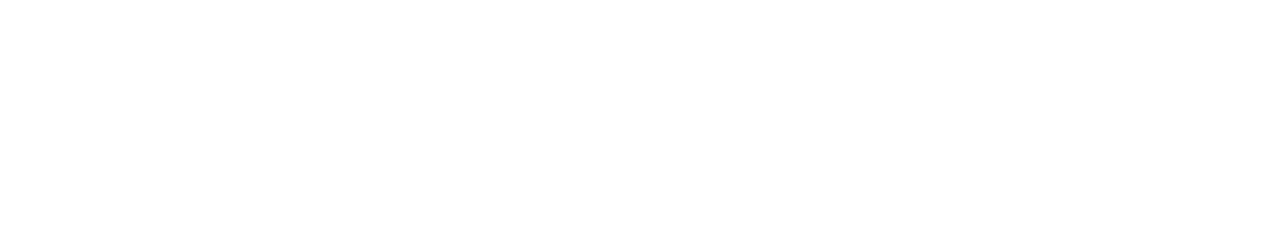
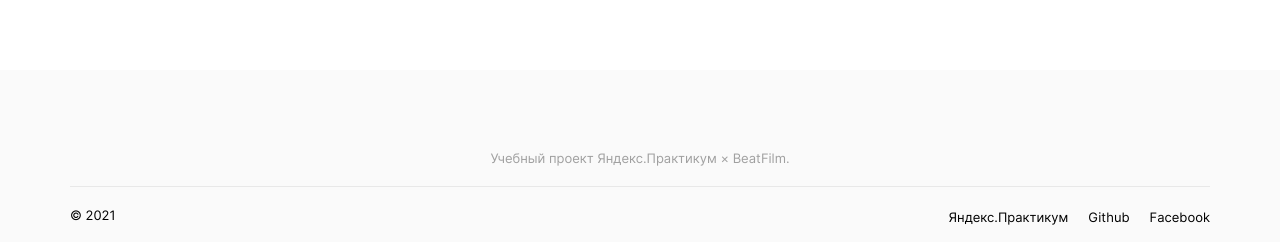
Before and after one commit to stvor/movies-explorer-frontend, a React (Create React App) app: page /movies in a window 1280 px wide. Before the commit this address led to /signin. Shown: the part 1525-1767 px from the top of the page. Before the commit the page ends 800 px from the top, so only its background shows below. Built offline with nearby package versions, Linux system fonts and the light colour scheme; no server answers.

Commit message:
refactor: перенес логику показа футера в Route внутри Footer

```diff
--- a/src/components/App/App.js
+++ b/src/components/App/App.js
@@ -15,8 +15,8 @@ import mainApi from '../../utils/MainApi';
 import './App.css';
 
 function App() {
-  const [isLoggedIn, setIsLoggedIn] = React.useState(false);
-  // const [isLoggedIn, setIsLoggedIn] = React.useState(true);
+  // const [isLoggedIn, setIsLoggedIn] = React.useState(false);
+  const [isLoggedIn, setIsLoggedIn] = React.useState(true);
 
   const [currentUser, setCurrentUser] = React.useState({});
 
@@ -85,7 +85,6 @@ function App() {
             <Route exact path="/">
               <Header isLoggedIn={isLoggedIn} isHeaderColored={true} />
               <Main />
-              <Footer />
             </Route>
             <ProtectedRoute
               path="/movies"
@@ -114,6 +113,7 @@ function App() {
               <PageNotFound />
             </Route>
           </Switch>
+          <Footer />
         </div>
       </div>
     </CurrentUserContext.Provider>
--- a/src/components/Footer/Footer.js
+++ b/src/components/Footer/Footer.js
@@ -1,8 +1,10 @@
 import React from 'react';
+import { Route } from 'react-router-dom';
 import './Footer.css';
 
 function Footer() {
   return (
+    <Route path="/(|movies|saved-movies)">
       <section className="footer">
         <p className="footer__caption">Учебный проект Яндекс.Практикум × BeatFilm.</p>
         <div className="footer__wrap">
@@ -20,6 +22,7 @@ function Footer() {
           </ul>
         </div>
       </section>
+    </Route>
   );
 }
 
```
Lines whose indentation alone changed are shown as unchanged.
